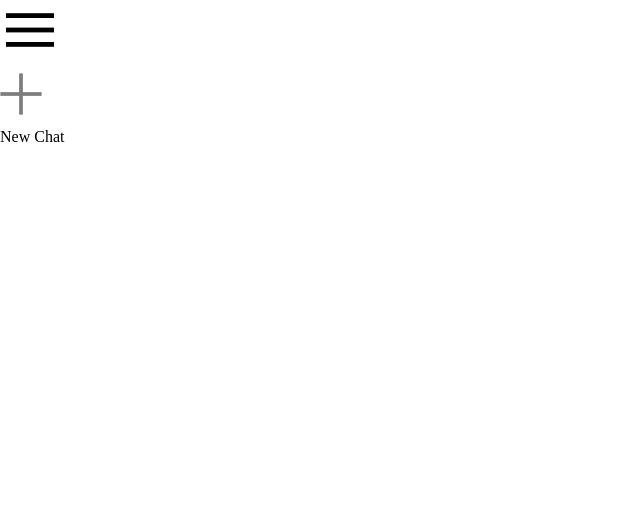
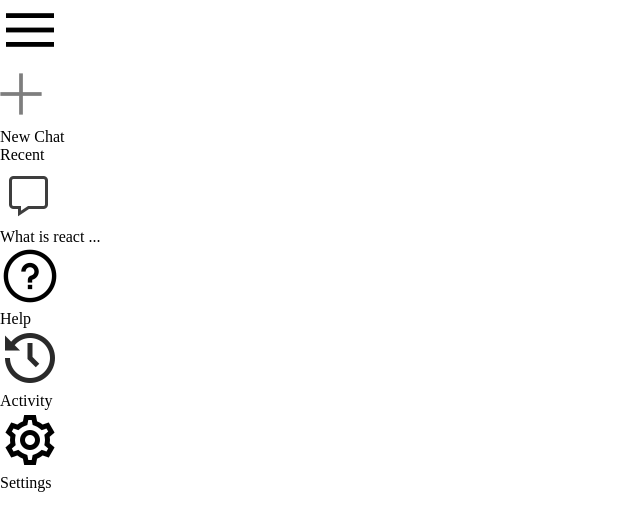
Before and after one commit to SoftEngX/gemini-clone, a React (Vite) app: page / in a window 1280 px wide. Shown: the top 530 px of the page, without its empty margins (0-640 px from the left). Built offline with nearby package versions, Linux system fonts and the light colour scheme.

Commit message:
Add menu icons

```diff
--- a/src/components/Sidebar/Sidebar.jsx
+++ b/src/components/Sidebar/Sidebar.jsx
@@ -10,8 +10,28 @@
           <img src={assets.plus_icon} alt="" />
           <p>New Chat</p>
         </div>
+        <div className="recent">
+          <p className="recent-title">Recent</p>
+          <div className="recent-entry">
+            <img src={assets.message_icon} alt="" />
+            <p>What is react ...</p>
+          </div>
+        </div>
       </div>
-      <div className="bottom"></div>
+      <div className="bottom">
+        <div className="bottom-item recent-entry">
+          <img src={assets.question_icon} alt="" />
+          <p>Help</p>
+        </div>
+        <div className="bottom-item recent-entry">
+          <img src={assets.history_icon} alt="" />
+          <p>Activity</p>
+        </div>
+        <div className="bottom-item recent-entry">
+          <img src={assets.setting_icon} alt="" />
+          <p>Settings</p>
+        </div>
+      </div>
     </div>
   );
 };
```
